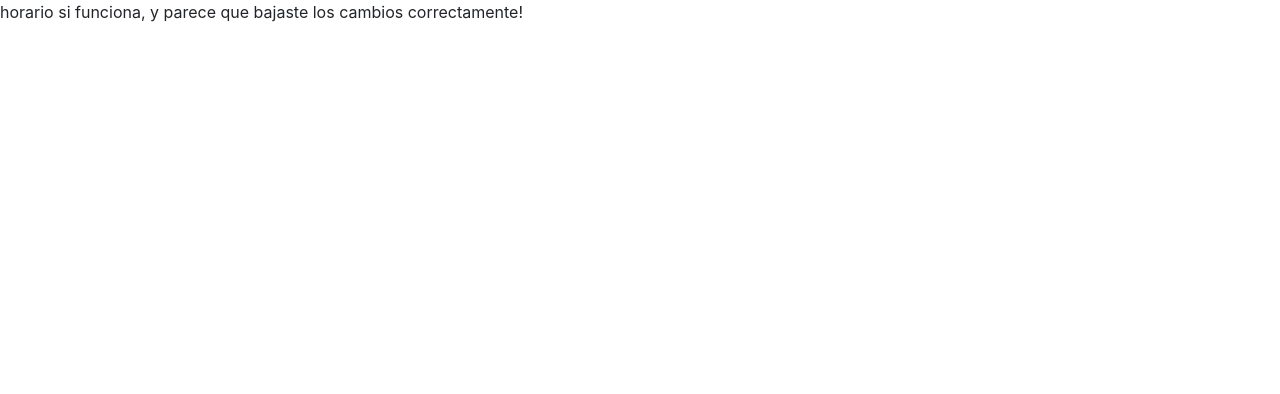
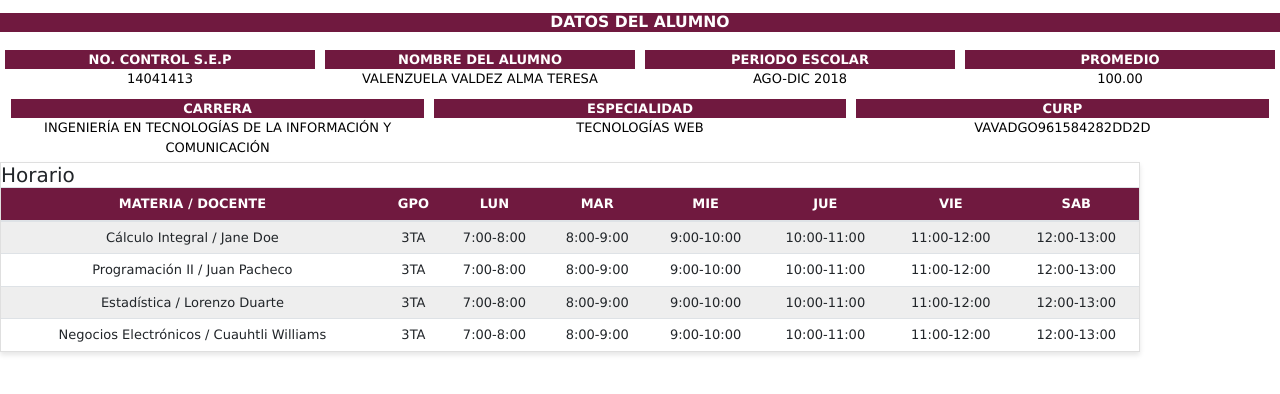
Before and after one commit to desarrollowebp/SIIT, an Angular app: page /horario in a window 1280 px wide. Shown: the top 394 px of the page. Built offline with nearby package versions, Linux system fonts and the light colour scheme.

Commit message:
Modificar campos de texto
Cambio de texto a mayúsculas para una mejor vista de los campos

```diff
--- a/src/app/horario/horario.component.css
+++ b/src/app/horario/horario.component.css
@@ -0,0 +1,149 @@
+h2 {
+    font-size: 20px;/*RESET ELEMENTOS Y SE CONTENGAN EN LAS CAJAS	*/
+
+}
+*{
+
+	margin:0;
+	padding: 0;
+	font-size: small;
+	box-sizing: border-box;
+	-ms-box-sizing: border-box;
+	 box-sizing: border-box;
+	font-family: Verdana, Geneva, Arial, Helvetica, sans-serif;
+}
+/* CENTRAR LA CAJA Y DARLE 1000 PX */
+.contenedor{
+	width:800px;
+	background: #70193f;
+	margin-right: 375;
+	margin-left: 375;
+	border: 200PX;
+
+}
+/* El hijo siempre lleva margin 0 y auto para centrarlo al div padre*/
+.meniu{
+
+margin: 0 auto;
+width: 100%;
+height: 40%;
+background:white;
+
+}
+.meniu ul{
+	justify-content: center;
+	text-align: center;
+	list-style: none;
+	width: 100%;
+	display: flex;
+	flex-wrap: nowrap;
+	text-decoration: none;
+
+}
+
+.meniu ul li {
+	padding: 5px;
+	width: 33%;
+	color: black;
+}
+
+.submeniu ul li{
+	width: 100%;
+	background:white;
+
+}
+.submeniu #titulo
+{
+	background-color: #70193f;
+	color: white;
+	font-weight: bold;
+
+
+}
+
+@media (min-width:100px) {
+	.contenedor{
+	  width: 70%;
+		min-width: 100%;
+		max-width: 100%;
+		background: #70193f;
+		font-size: 15px;
+
+
+	}
+
+	.meniu{
+
+margin: 0 auto;
+width: 100%;
+height: 40%;
+background:white;
+
+}
+
+
+}
+h3{
+    display: block;
+    font-size: 1.2em;
+    margin-block-start: 0.83em;
+    margin-block-end: 0.83em;
+    margin-inline-start: 0px;
+    margin-inline-end: 0px;
+    font-weight: bold;
+    background-color: #70193f;
+    text-align: center;
+    color: white;
+}
+p
+{
+	width: auto;
+}
+/*
+Generic Styling, for Desktops/Laptops
+*/body{background:#f9f9f9;}
+#wrapper{padding:90px 15px;}
+.navbar-expand-lg .navbar-nav.side-nav{flex-direction: column;}
+.card{margin-bottom: 15px; border-radius:0; box-shadow: 0 3px 5px rgba(0,0,0,.1); }
+.header-top{box-shadow: 0 3px 5px rgba(0,0,0,.1)}
+.leftmenutrigger{display: none}
+
+table {
+  width: 100%;
+  border-collapse: collapse;
+}
+
+
+/* Zebra striping */
+
+tr:nth-of-type(odd) {
+  background: #eee;
+}
+
+th {
+  background: #70193f;
+  color: white;
+  font-weight: bold;
+}
+
+td,
+th {
+  padding: 6px;
+
+  text-align: center;
+}
+
+@media all and (max-width:500px) {
+  table,
+  thead,
+  tbody,
+  th,
+  td,
+  tr {
+    font-size:8px;
+  }
+
+  tr { margin-bottom: 10px}
+
+
+}
--- a/src/app/horario/horario.component.html
+++ b/src/app/horario/horario.component.html
@@ -1,3 +1,127 @@
-<p>
-  horario si funciona, y parece que bajaste los cambios correctamente!
-</p>
+
+	<section class="registro">
+
+      <div class="menu">
+      	<div class="contenedor" >
+			<div class="meniu">
+				<h3>DATOS DEL ALUMNO</h3>
+				<ul>
+					<li class="submeniu" id="control">
+						<p id="titulo">NO. CONTROL S.E.P </p>
+						<p>14041413</p>
+					</li>
+					<li class="submeniu">
+						<p id="titulo">NOMBRE DEL ALUMNO</p>
+						<p>VALENZUELA VALDEZ ALMA TERESA </p>
+					</li>
+					<li class="submeniu" id="control">
+						<p id="titulo">PERIODO ESCOLAR </p>
+						<p>AGO-DIC 2018</p>
+					</li>
+					<li class="submeniu">
+						<p id="titulo">PROMEDIO</p>
+						<p>100.00</p>
+					</li>
+
+						</ul>
+
+				<ul>
+					<li class="submeniu">
+							<p id="titulo"> CARRERA</p>
+							<p>INGENIERÍA EN TECNOLOGÍAS DE LA INFORMACIÓN Y COMUNICACIÓN</p>
+						</li>
+						<li class="submeniu">
+							<p id="titulo"> ESPECIALIDAD</p>
+							<p>TECNOLOGÍAS WEB</p>
+						</li>
+						<li class="submeniu">
+							<p id="titulo"> CURP</p>
+							<p>VAVADGO961584282DD2D</p>
+						</li>
+				</ul>
+			</div>
+    </div>
+    </div>
+		<p> </p>
+
+
+
+
+        <div class="container">
+          <div class="row">
+        <div class="col">
+          <div class="card">
+            <div class="card-body">
+              <h2>Horario</h2>
+              <table class="table">
+                <thead>
+                  <tr>
+                    <th scope="col">MATERIA / DOCENTE</th>
+                    <th scope="col">GPO</th>
+                    <th scope="col">LUN</th>
+                    <th scope="col">MAR</th>
+                     <th scope="col">MIE</th>
+                    <th scope="col">JUE</th>
+                    <th scope="col">VIE</th>
+                    <th scope="col">SAB</th>
+
+                  </tr>
+                </thead>
+                <tbody>
+                  <tr>
+                    <td>Cálculo Integral / Jane Doe</td>
+                    <td>3TA</td>
+
+                    <td>7:00-8:00</td>
+                    <td>8:00-9:00</td>
+                    <td>9:00-10:00</td>
+                    <td>10:00-11:00</td>
+                    <td>11:00-12:00</td>
+                    <td>12:00-13:00</td>
+                  </tr>
+                  <tr>
+                    <td>Programación II / Juan Pacheco</td>
+                    <td>3TA</td>
+
+                    <td>7:00-8:00</td>
+                    <td>8:00-9:00</td>
+                    <td>9:00-10:00</td>
+                    <td>10:00-11:00</td>
+                    <td>11:00-12:00</td>
+                    <td>12:00-13:00</td>
+                  </tr>
+                  <tr>
+                    <td>Estadística / Lorenzo Duarte</td>
+                    <td>3TA</td>
+
+                    <td>7:00-8:00</td>
+                    <td>8:00-9:00</td>
+                    <td>9:00-10:00</td>
+                    <td>10:00-11:00</td>
+                    <td>11:00-12:00</td>
+                    <td>12:00-13:00</td>
+                  </tr>
+                  <tr>
+                    <td>Negocios Electrónicos / Cuauhtli Williams</td>
+                    <td>3TA</td>
+
+                    <td>7:00-8:00</td>
+                    <td>8:00-9:00</td>
+                    <td>9:00-10:00</td>
+                    <td>10:00-11:00</td>
+                    <td>11:00-12:00</td>
+                    <td>12:00-13:00</td>
+                  </tr>
+                </tbody>
+              </table>
+            </div>
+          </div>
+        </div>
+      </div>
+
+
+
+
+      </div>
+
+  </section>
```
